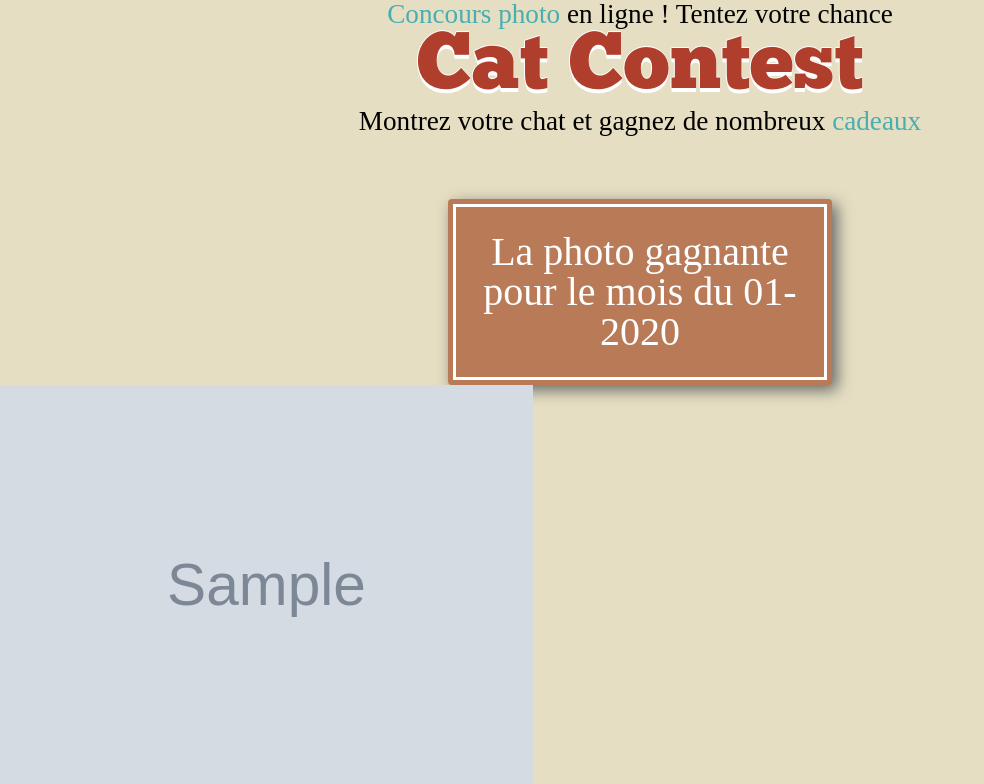
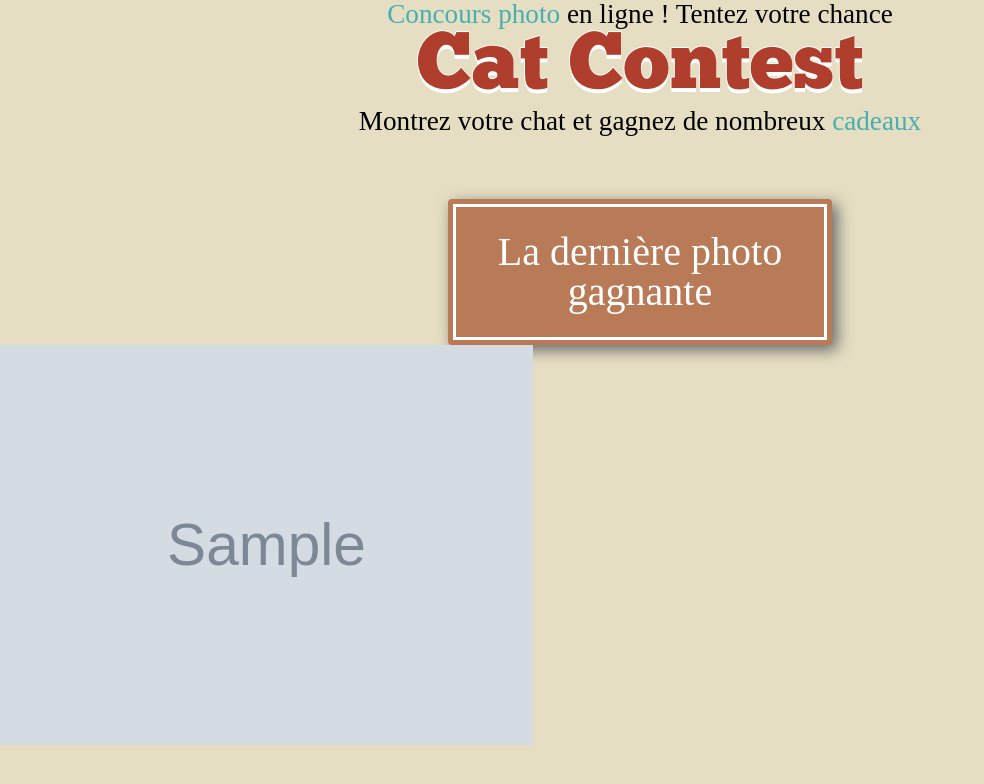
Before and after one commit to cvilleger/CatContest, a PHP site: page /index.php in a window 1280 px wide. Shown: the part 412-1196 px from the top of the page, without its empty margins (0-984 px from the left). After the commit the page ends 1157 px from the top, so only its background shows below. Run offline with PHP 8.4, Linux system fonts and the light colour scheme; tables that the repository leaves empty hold one stand-in row (values such as "Sample post"); grey boxes marked "Sample" are stand-in pictures; some libraries are stand-ins or nearby versions.

Commit message:
Refactoring

```diff
--- a/web/index.php
+++ b/web/index.php
@@ -104,11 +104,7 @@
     <div id="wrapper-animal-enterprise">
         <div id="second-wrapper-animal-enterprise">
             <span id="title-enterprise">
-                La photo gagnante pour le mois du
-                <?php
-                    $dateWinner = new DateTime($userWinner['date_win']);
-                    echo $dateWinner->format('m-Y');
-                ?>
+                La dernière photo gagnante
             </span>
         </div>
     </div>
```
